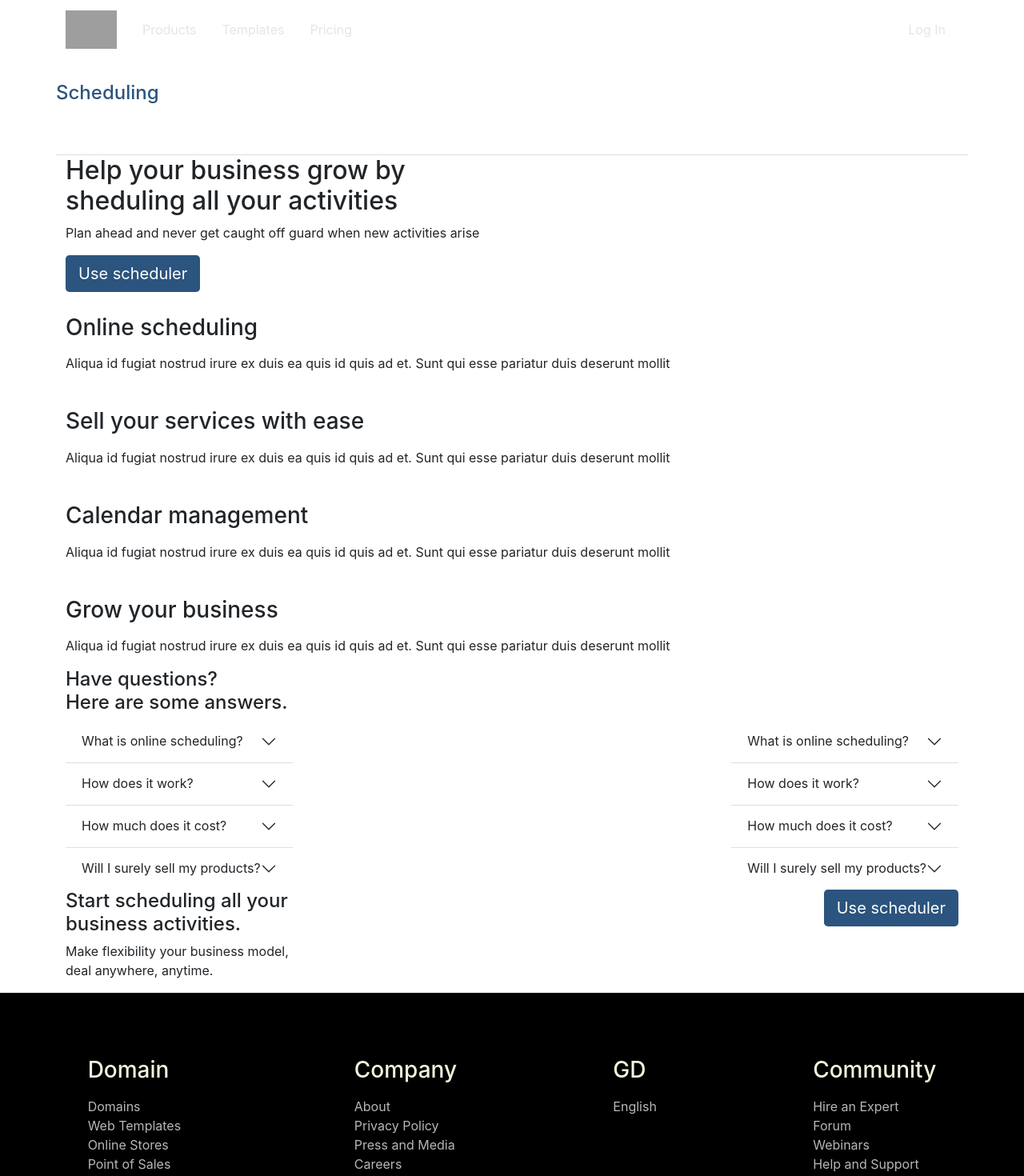
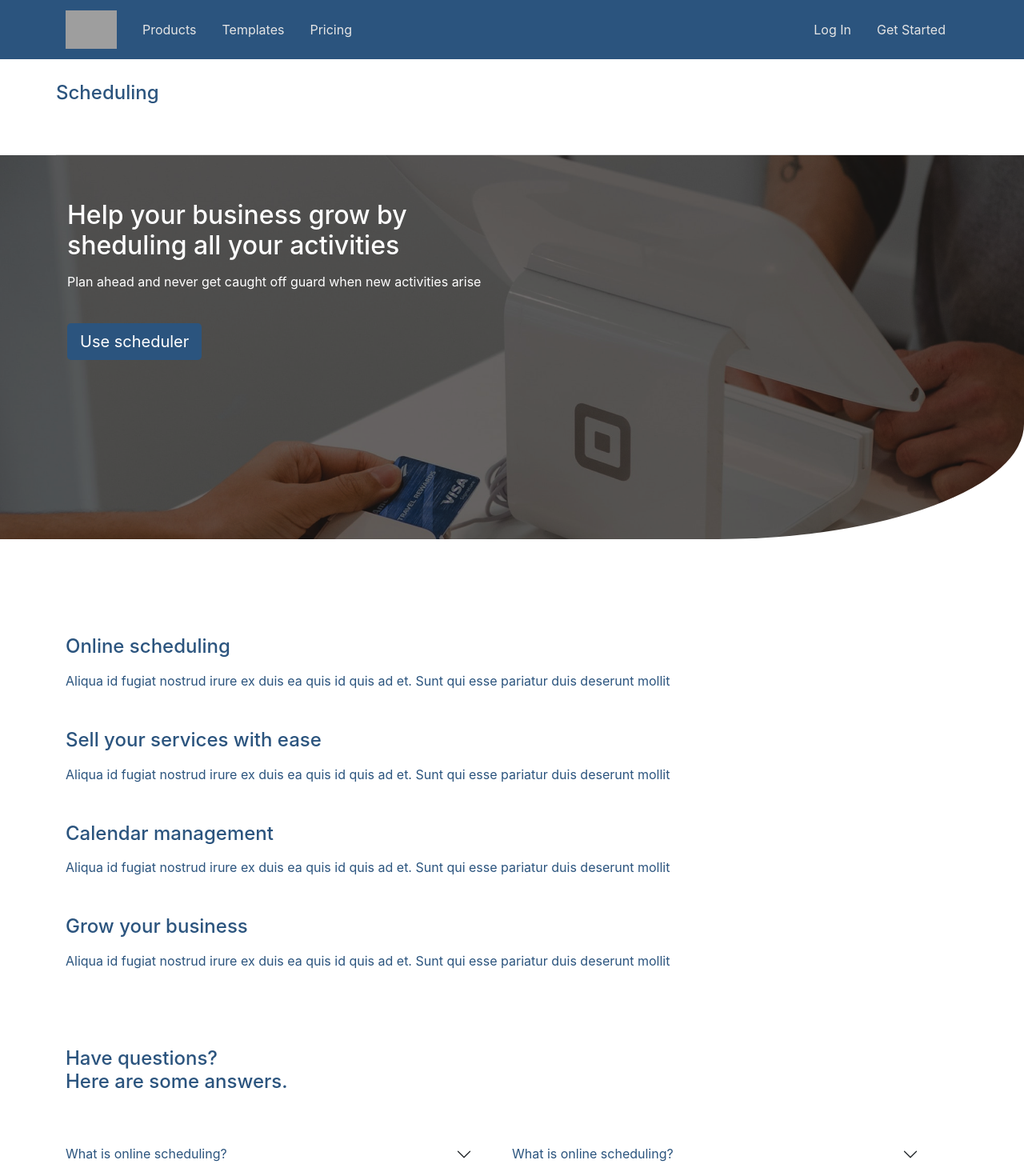
Before and after one commit to groovedevelopers/buildberries, a React (Create React App) app in the folder interface/: page /scheduling in a window 1280 px wide. Shown: the top 1470 px of the page at 80% size. Built offline with nearby package versions, Linux system fonts and the light colour scheme; grey boxes are pictures that could not be loaded.

Commit message:
scheduling page styling

```diff
--- a/interface/src/assets/css/style.css
+++ b/interface/src/assets/css/style.css
@@ -1017,6 +1017,68 @@ h3 {
   margin-top: 2rem;
 }
 
+.scheduling-page {
+  padding: 2.75rem auto;
+}
+.scheduling-page-hero {
+  background-image: url("../images/pos_heading_bg.png");
+  height: 60vh;
+  width: 100%;
+  border-bottom-right-radius: 30%;
+  color: #fff;
+  padding: 3.5rem 5.25rem;
+}
+.scheduling-page-hero p {
+  padding-top: 0.35rem;
+}
+.scheduling-page-hero button {
+  margin-top: 1.5rem;
+}
+.scheduling-page-body {
+  color: #2B547E;
+  padding: 1.5rem 0px 1.75rem;
+}
+.scheduling-page-body .points {
+  padding: 3rem 0px;
+}
+.scheduling-page-body .points h4 {
+  margin: 3rem 0px 1rem;
+}
+.scheduling-page-body .answers {
+  margin: 2rem 0px;
+}
+.scheduling-page-body .answers h4 {
+  padding-bottom: 2rem;
+}
+.scheduling-page-body .answers .accordion {
+  width: 90%;
+  padding-right: 20px;
+}
+.scheduling-page-body .answers .accordion-item {
+  padding: 10px;
+  border: none;
+  padding-left: 0px;
+}
+.scheduling-page-body .answers .accordion-item button {
+  padding-left: 0px;
+  color: #2B547E;
+}
+
+.scheduling-head {
+  padding: 0;
+  margin: 0;
+}
+
+.scheduling-foot {
+  background-image: url("../images/affiliates_footer_bg.png");
+  height: 60vh;
+  padding: 3.75rem 1rem;
+  color: #fff;
+}
+.scheduling-foot h4 {
+  margin-top: 2rem;
+}
+
 .create-account-page {
   padding: 0;
   margin: 0;
--- a/interface/src/assets/scss/components/_scheduling.scss
+++ b/interface/src/assets/scss/components/_scheduling.scss
@@ -0,0 +1,78 @@
+@use 'mixins' as *;
+@use '../custom' as *;
+
+.scheduling-page {
+	padding: 2.75rem auto;
+
+	&-hero {
+		background-image: url('../images/pos_heading_bg.png');
+        height: 60vh;
+		width: 100%;
+		border-bottom-right-radius: 30%;
+		color: #fff;
+		padding: 3.5rem 5.25rem;
+
+		p {
+			padding-top: 0.35rem;
+		}
+
+        button {
+            margin-top: 1.5rem;
+        }
+	}
+
+	&-body {
+		color: $primary-dark;
+		padding: 1.5rem 0px 1.75rem;
+
+        .points {
+            padding: 3rem 0px;
+
+            h4 {
+                margin: 3rem 0px 1rem;
+            }
+        }
+
+        .answers {
+            margin: 2rem 0px;
+
+            h4 {
+                padding-bottom: 2rem;
+            }
+
+            .accordion {
+                width: 90%;
+                padding-right: 20px;
+
+                &-item {
+                    padding: 10px;
+                    border: none;
+                    padding-left: 0px;
+
+                    button {
+                        padding-left: 0px;
+                        color: $primary-dark;
+                    }
+                }
+            }
+        }
+
+    }
+}
+
+.scheduling-head {
+	padding: 0;
+	margin: 0;
+}
+
+.scheduling-foot {
+	background-image: url('../images/affiliates_footer_bg.png');
+	height: 60vh;
+	padding: 3.75rem 1rem;
+	color: #fff;
+
+    h4 {
+        margin-top: 2rem;
+    }
+
+}
--- a/interface/src/components/schedulingPage.js
+++ b/interface/src/components/schedulingPage.js
@@ -1,8 +1,7 @@
 const SchedulingPage = () => {
     return (
-		<div className="container scheduling">
-
-			<div className="d-flex flex-column scheduling-hero">
+        <>
+        <div className="container-fluid d-flex flex-column bg-image scheduling-page scheduling-page-hero">
             <div>
                 <h2>Help your business grow by<br/>sheduling all your activities</h2>
                 <p>
@@ -11,28 +10,29 @@ const SchedulingPage = () => {
                 <button className="btn btn-lg btn-primary">Use scheduler</button>
             </div>
         </div>
+		<div className="container scheduling-page">
 
-			<div className="d-flex flex-column scheduling-body">
+			<div className="d-flex flex-column scheduling-page-body">
+                <div className="points">
                     <div>
-                    <div>
-                        <h3>Online scheduling</h3>
+                        <h4>Online scheduling</h4>
                         <p>Aliqua id fugiat nostrud irure ex duis ea quis id quis ad et. Sunt qui esse pariatur duis deserunt mollit</p>
                     </div>
                     <div>
-                        <h3>Sell your services with ease</h3>
+                        <h4>Sell your services with ease</h4>
                         <p>Aliqua id fugiat nostrud irure ex duis ea quis id quis ad et. Sunt qui esse pariatur duis deserunt mollit</p>
                     </div>
                     <div>
-                        <h3>Calendar management</h3>
+                        <h4>Calendar management</h4>
                         <p>Aliqua id fugiat nostrud irure ex duis ea quis id quis ad et. Sunt qui esse pariatur duis deserunt mollit</p>
                     </div>
                     <div>
-                        <h3>Grow your business</h3>
+                        <h4>Grow your business</h4>
                         <p>Aliqua id fugiat nostrud irure ex duis ea quis id quis ad et. Sunt qui esse pariatur duis deserunt mollit</p>
                     </div>
                 </div>
 
-                <div>
+                <div className="answers">
                     <h4>Have questions?<br/>Here are some answers.</h4>
                     <div className="d-flex flex-row justify-content-between">
                         <div className="accordion accordion-flush" id="accordionFlushExample">
@@ -121,8 +121,9 @@ const SchedulingPage = () => {
                         </div>
                     </div>
                 </div>
-
-                <div className="d-flex flex-row justify-content-between">
+			</div>
+		</div>
+        <div className="container-fluid d-flex flex-row bg-image justify-content-around align-items-center scheduling-foot">
             <div>
                 <h4>
                     Start scheduling all your<br/>
@@ -137,8 +138,7 @@ const SchedulingPage = () => {
                 <button className="btn btn-lg btn-primary">Use scheduler</button>
             </div>
         </div>
-			</div>
-		</div>
+        </>
 	);
 };
 
--- a/interface/src/pages/Scheduling.js
+++ b/interface/src/pages/Scheduling.js
@@ -6,7 +6,7 @@ import { Footer } from "../components/footer";
 const Scheduling = () => {
     return (
         <>
-            <Navbar />
+            <Navbar isIndex="0" />
             <PageHeader headerTitle="Scheduling" />
             <SchedulingPage />
             <Footer />
```
Also changed, not shown: 1 other file (tests, documents, lock files or other folders). Lines whose indentation alone changed are shown as unchanged.
